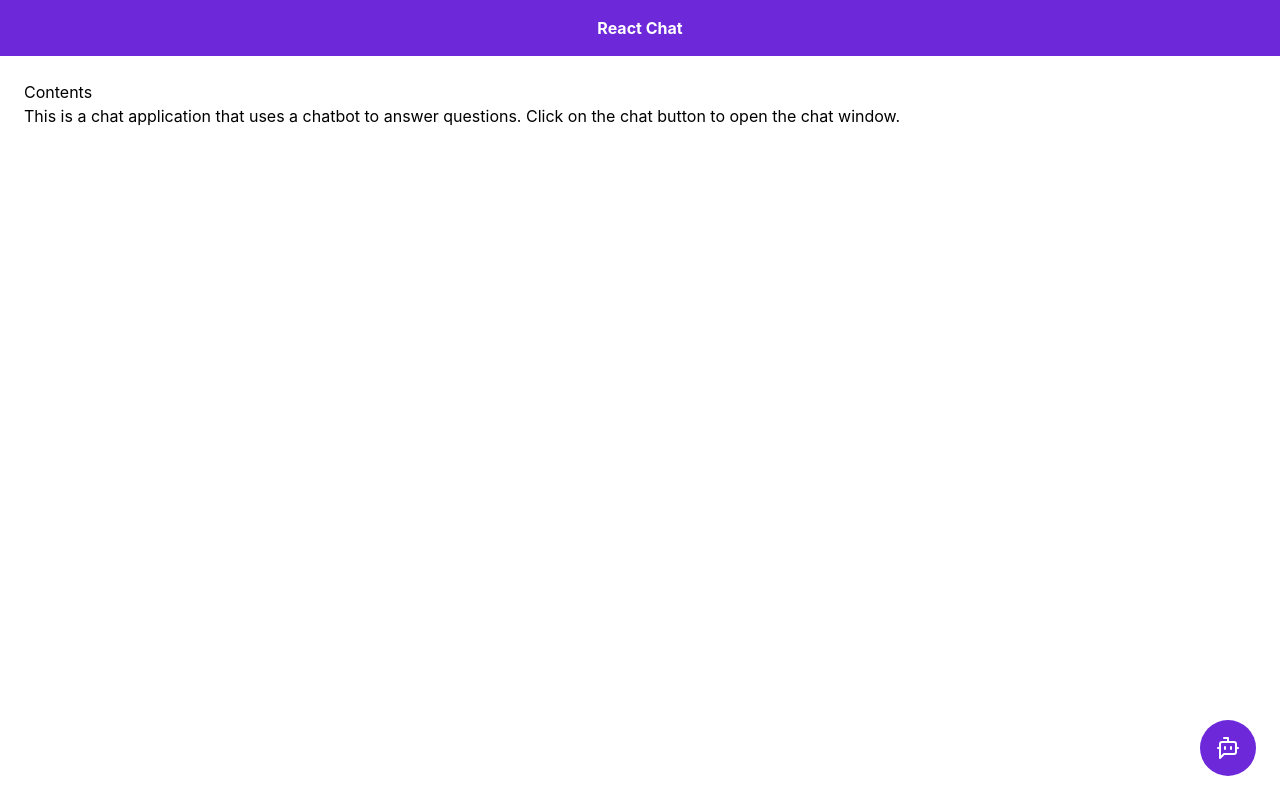
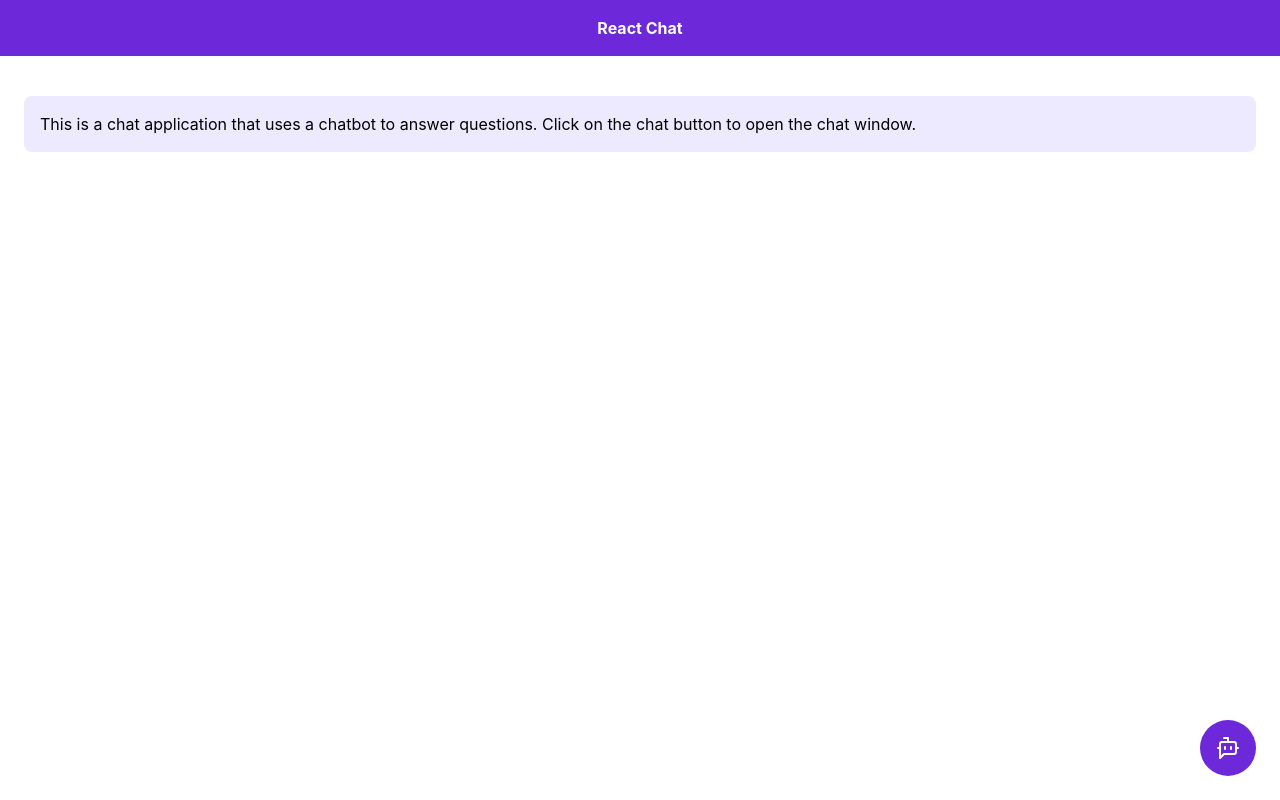
Before and after one commit to Akikaze1119/chatbot-app-vite, a React (Vite) app in the folder client/: page / in a window 1280 px wide. Built offline with nearby package versions, Linux system fonts and the light colour scheme; no server answers.

Commit message:
feat: update main content text

```diff
--- a/client/src/App.tsx
+++ b/client/src/App.tsx
@@ -15,8 +15,7 @@ function App() {
           <h1 className='text-white font-bold'>React Chat</h1>
         </header>
         <main className={'p-6'}>
-          <h2>Contents</h2>
-          <p>
+          <p className='bg-violet-100 p-4 rounded-lg mt-4'>
             This is a chat application that uses a chatbot to answer questions. Click on the chat
             button to open the chat window.
           </p>
```
